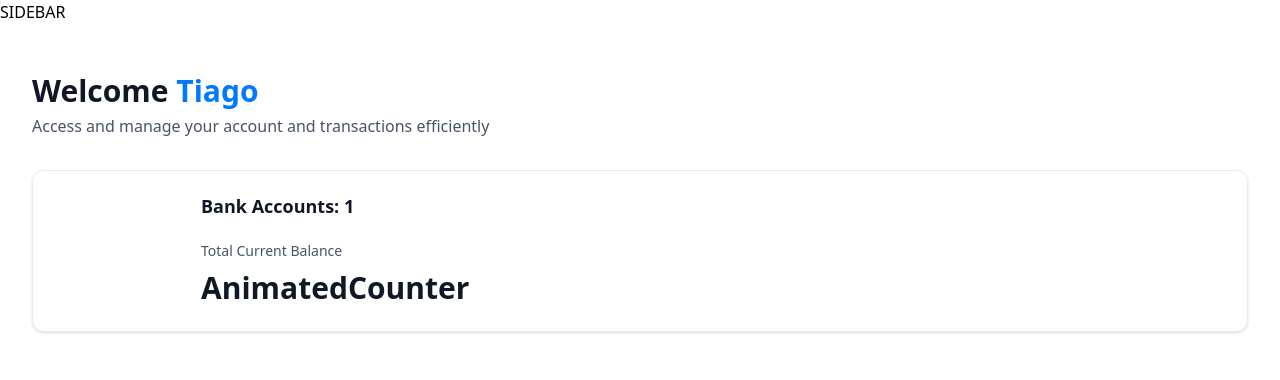
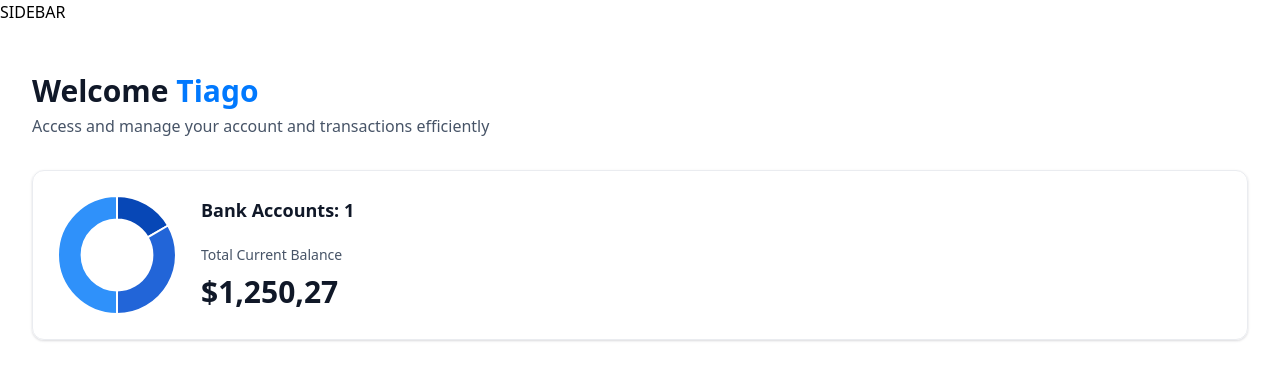
Before and after one commit to tiagosousa10/banking-app-platform, a Next.js app: page / in a window 1280 px wide. Shown: the top 380 px of the page. Built offline with nearby package versions, Linux system fonts and the light colour scheme.

Commit message:
doughnutchart added

```diff
--- a/components/AnimatedCounter.tsx
+++ b/components/AnimatedCounter.tsx
@@ -1,8 +1,16 @@
-import React from 'react'
+'use client'
+import CountUp from 'react-countup'
 
-const AnimatedCounter = ({amount}) => {
+const AnimatedCounter = ({amount} :  {amount:number}) => {
   return (
-    <div>AnimatedCounter</div>
+    <div className='w-full'>
+      <CountUp
+         decimals={2}
+         decimal=','
+         prefix='$'
+         end={amount}
+      />
+   </div>
   )
 }
 
--- /dev/null
+++ b/components/DoughnutChart.tsx
@@ -0,0 +1,35 @@
+'use client'
+
+import { Chart as ChartJS, ArcElement, Tooltip, Legend } from "chart.js";
+import { Doughnut } from "react-chartjs-2";
+
+ChartJS.register(ArcElement, Tooltip, Legend);
+
+const DoughnutChart = ({accounts} : DoughnutChartProps) => {
+   const data = {
+      datasets: [
+         {
+            label: "Banks",
+            data: [1250,2500,3750],
+            backgroundColor: ['#0747b6', '#2265d8', '#2f91fa']
+         }
+      ],
+      labels: ['Bank 1', 'Bank 2', 'Bank 3']
+   }
+
+  return (
+    <Doughnut
+      data={data}
+      options={{
+         cutout: '60%',
+         plugins: {
+            legend: {
+               display: false
+            }
+         }
+      }}
+    />
+  )
+}
+
+export default DoughnutChart
--- a/components/TotalBalanceBox.tsx
+++ b/components/TotalBalanceBox.tsx
@@ -1,7 +1,6 @@
-import { formatAmount } from '@/lib/utils'
 import React from 'react'
-import CountUp from 'react-countup'
 import AnimatedCounter from './AnimatedCounter'
+import DoughnutChart from './DoughnutChart'
 
 const TotalBalanceBox = ({
    accounts = [], totalBanks, totalCurrentBalance} : TotlaBalanceBoxProps) => {
@@ -9,7 +8,7 @@
   return (
     <section className='total-balance'>
       <div className='total-balance-chart'>
-         {/*DoughnutChart */}
+         <DoughnutChart accounts={accounts}/>
       </div>
 
       <div className='flex flex-col gap-6'>
@@ -21,11 +20,11 @@
                Total Current Balance
             </p>
 
-            <p className='total-balance-amount flex-center gap-2'>
+            <div className='total-balance-amount flex-center gap-2'>
                <AnimatedCounter
                   amount={totalCurrentBalance}
                />
-            </p>
+            </div>
          </div>
       </div>
 
--- a/package.json
+++ b/package.json
@@ -10,12 +10,14 @@
   },
   "dependencies": {
     "@radix-ui/react-slot": "^1.1.2",
+    "chart.js": "^4.4.7",
     "class-variance-authority": "^0.7.1",
     "clsx": "^2.1.1",
     "lucide-react": "^0.475.0",
     "next": "15.1.7",
     "query-string": "^9.1.1",
     "react": "^19.0.0",
+    "react-chartjs-2": "^5.3.0",
     "react-countup": "^6.5.3",
     "react-dom": "^19.0.0",
     "tailwind-merge": "^3.0.1",
```
Also changed, not shown: 1 other file (tests, documents, lock files or other folders).
